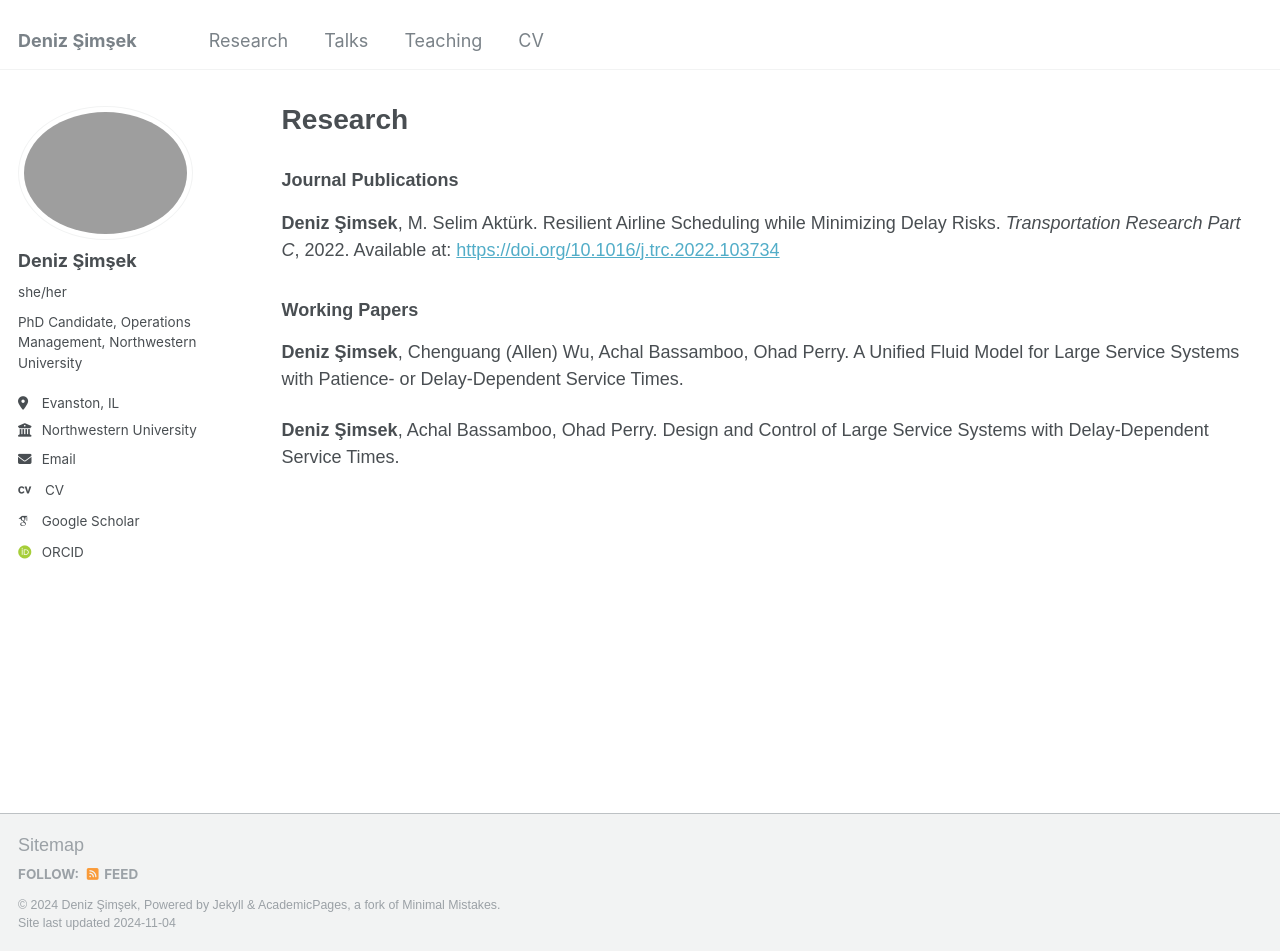
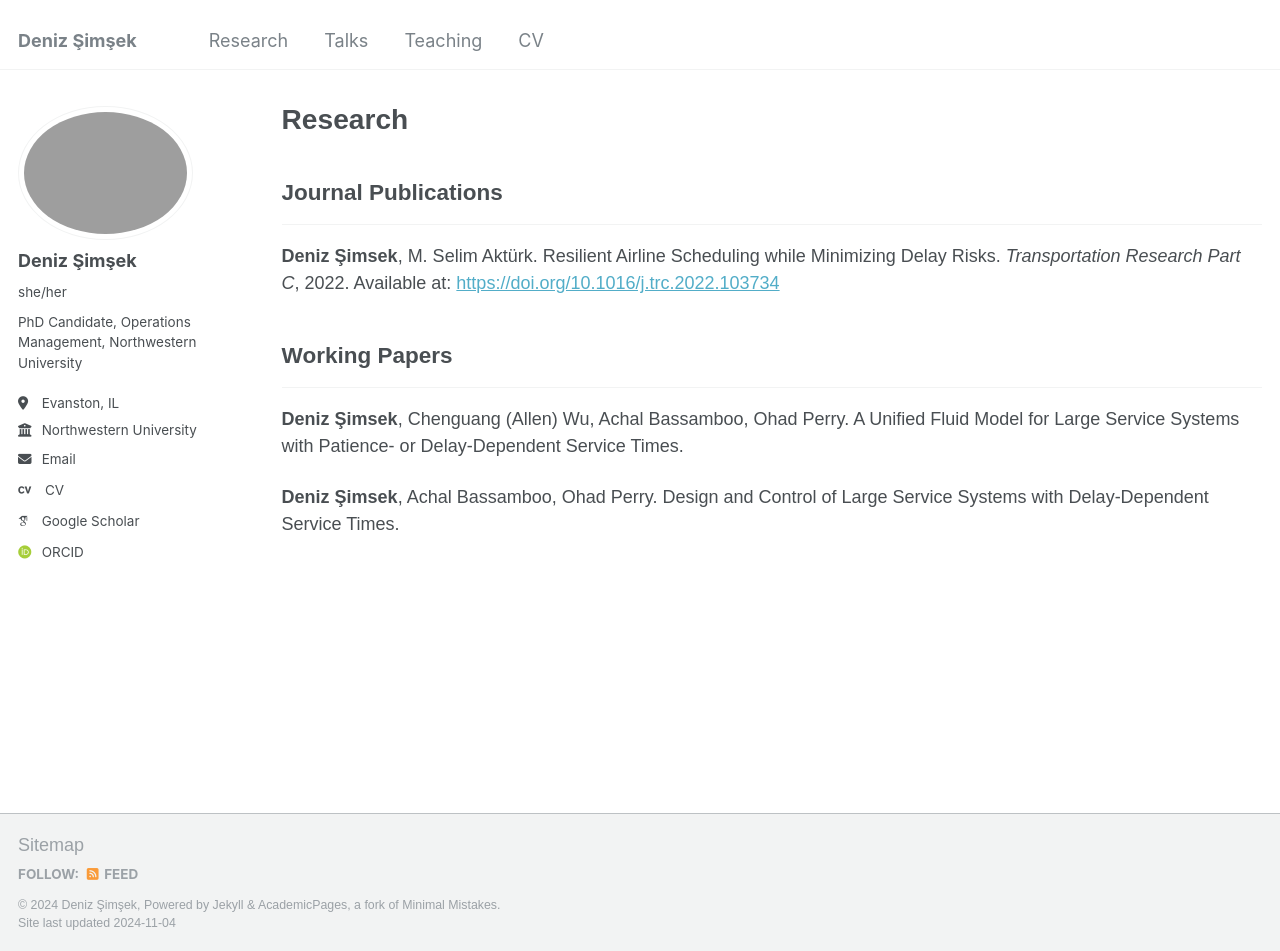
Before and after one commit to deniz-simsek/deniz-simsek, a Jekyll site: the page built from _pages/publications.md, in a window 1280 px wide and 951 px high. Built offline with Jekyll 4.4.1, drawn with Linux system fonts in a browser that asks for light colours; some web fonts are replaced.

```diff
--- a/_pages/publications.md
+++ b/_pages/publications.md
@@ -7,12 +7,12 @@ redirect_from:
   - /publications
 ---
 
-### Journal Publications
-
+## Journal Publications
+---
 **Deniz Şimsek**, M. Selim Aktürk. Resilient Airline Scheduling while Minimizing Delay Risks. *Transportation Research Part C*, 2022. Available at: <a href="https://doi.org/10.1016/j.trc.2022.103734" target="_blank">https://doi.org/10.1016/j.trc.2022.103734</a>
 
-### Working Papers
-
+## Working Papers
+---
 **Deniz Şimsek**, Chenguang (Allen) Wu, Achal Bassamboo, Ohad Perry. A Unified Fluid Model for Large Service Systems with Patience- or Delay-Dependent Service Times.
 
 **Deniz Şimsek**, Achal Bassamboo, Ohad Perry. Design and Control of Large Service Systems with Delay-Dependent Service Times.
```
